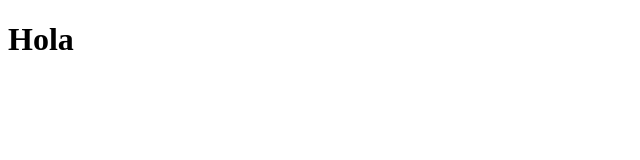
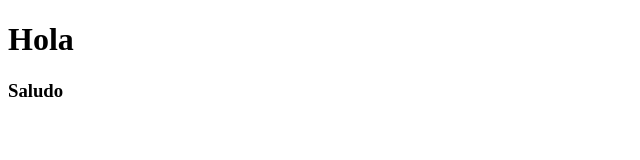
Before and after one commit to IEVN1003-21000588/intro-GIT, a plain HTML site: page index.html in a window 1280 px wide. Shown: the full height of the page, 0-640 px from the left. Drawn offline with Linux system fonts and the light colour scheme.

Commit message:
segundo commit

```diff
--- a/index.html
+++ b/index.html
@@ -7,5 +7,6 @@
 </head>
 <body>
     <h1>Hola</h1>
+    <h3>Saludo</h3>
 </body>
 </html>
```
